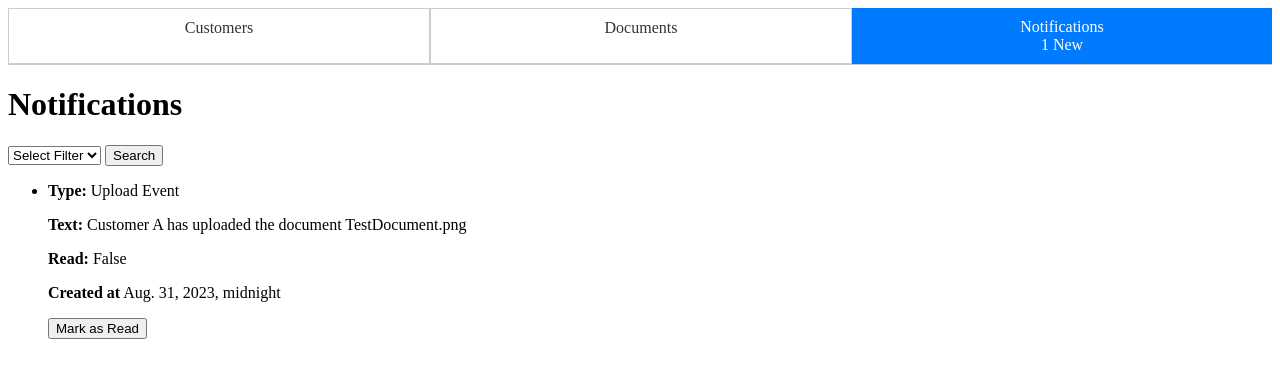
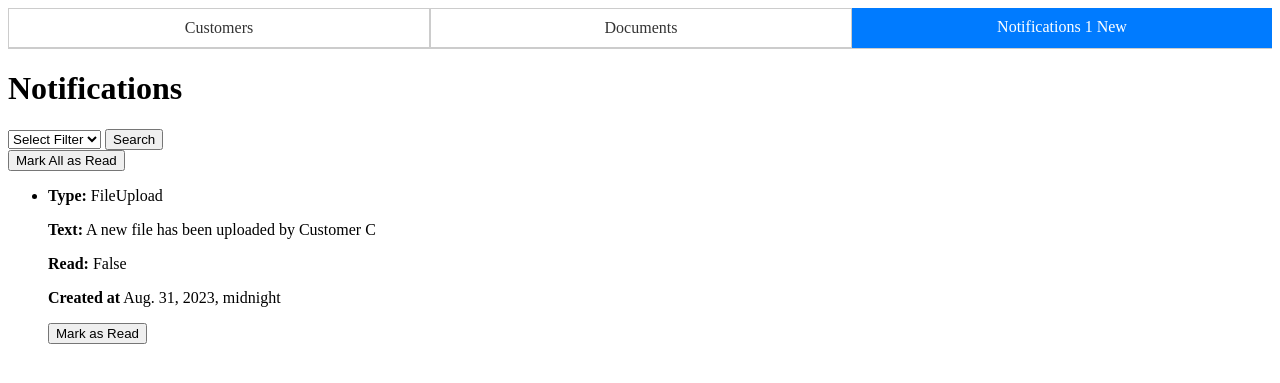
Before and after one commit to Zhunaidm/upload-documents, a Django app: page /documents/notifications/ in a window 1280 px wide. Shown: the top 383 px of the page. Run offline with Django 4.2, Linux system fonts and the light colour scheme; data comes from the database, SQL or seed files in the repository.

```diff
--- a/UploadDocuments/documents/data_access/document_access.py
+++ b/UploadDocuments/documents/data_access/document_access.py
@@ -15,6 +15,10 @@ def get_document_by_url(url):
 def update_document_status_from_url(url, status):
     return Document.objects.filter(presigned_url=url).update(status=status)
 
+def get_customer_email_from_url(url):
+    document = Document.objects.get(presigned_url=url)
+    return document.customer.email
+
 def get_documents_filtered(id, email=None, status="All"):
     query = Q(customer__relationship_manager_id=id)
 
--- a/UploadDocuments/documents/data_access/notification_access.py
+++ b/UploadDocuments/documents/data_access/notification_access.py
@@ -6,6 +6,9 @@ def create_notification(id, type, text):
 
 def update_notification_status(id, read):
     return Notification.objects.filter(pk=id).update(read=read)
+
+def mark_all_rm_notifications_read(id):
+    return Notification.objects.filter(relationship_manager=id).update(read=True)
 
 def get_notifications_by_rm(id, type=None, text=None, read="All"):
     query = Q(relationship_manager=id)
--- a/UploadDocuments/documents/fixtures/seed.json
+++ b/UploadDocuments/documents/fixtures/seed.json
@@ -24,7 +24,7 @@
     },
     {
       "model": "documents.Customer",
-      "pk": 1,
+      "pk": 2,
       "fields": {
         "name": "Test Customer",
         "email": "TestCustomer@test.com",
@@ -66,8 +66,8 @@
       "pk": 1,
       "fields": {
         "relationship_manager": 1,
-        "type": "Upload Event",
-        "text": "Customer A has uploaded the document TestDocument.png",
+        "type": "FileUpload",
+        "text": "A new file has been uploaded by Customer C",
         "read": false,
         "created_at": "2023-08-31T00:00:00Z"
       }
--- a/UploadDocuments/documents/models.py
+++ b/UploadDocuments/documents/models.py
@@ -13,6 +13,9 @@ class FileType(Enum):
     ID = "Identity Document"
     ADDRESS = "Proof of Address"
     OTHER = "Other"
+
+class NotificationType(Enum):
+    FILE_UPLOAD = "FileUpload"
 
 class RelationshipManager(models.Model):
     name = models.CharField(max_length=NAME_MAX_LENGTH)
--- a/UploadDocuments/documents/templates/base.html
+++ b/UploadDocuments/documents/templates/base.html
@@ -37,7 +37,7 @@
     <div class="tabs-container">
         <a class="nav-link" href="{% url 'customer_list' %}">Customers</a>
         <a class="nav-link" href="{% url 'document_list' %}">Documents</a>
-        <a class="nav-link" href="{% url 'notification_list' %}">Notifications <div id="new_notification_count"></div></a>
+        <a class="nav-link" href="{% url 'notification_list' %}">Notifications <span id="new_notification_count"></span></a>
     </div>
 
         <div class="tab-content"  id="customers">
--- a/UploadDocuments/documents/templates/document_list.html
+++ b/UploadDocuments/documents/templates/document_list.html
@@ -51,8 +51,7 @@
                         <p><strong>Name:</strong> {{ document.name }}</p>
                         <p><strong>Type:</strong> {{ document.type }}</p>
                         <p><strong>Status:</strong> {{ document.get_status_display }}</p>
-                        <p><strong>Upload URL:</strong> {{ document.presigned_url }}</p>
-                        <p><strong>Created at</strong> {{ document.created_at }}</p>
+                        <p><strong>Upload URL:</strong> <a href="http://127.0.0.1:8000/documents/upload/{{ document.presigned_url }}">{{ document.presigned_url }}</a></p>                        <p><strong>Created at</strong> {{ document.created_at }}</p>
                     </div>
                 </div>
             </li>
--- a/UploadDocuments/documents/templates/documents/notification_list.html
+++ b/UploadDocuments/documents/templates/documents/notification_list.html
@@ -12,6 +12,12 @@
             </select>
             <button type="submit">Search</button>
         </form>
+
+        <form method="POST" action="{% url 'mark_all_notifications_read' %}">
+            {% csrf_token %}
+            <button type="submit" class="btn btn-primary">Mark All as Read</button>
+        </form>
+
         <ul class="list-group">
         {% for notification in notification_list %}
             <li class="list-group-item">
--- a/UploadDocuments/documents/urls.py
+++ b/UploadDocuments/documents/urls.py
@@ -1,6 +1,6 @@
 from django.urls import path
 
-from .views import CustomerListView, DocumentRequestView, upload_file, NotificationView, create_document_request, mark_notification_read, get_unread_notification_count
+from .views import CustomerListView, DocumentRequestView, upload_file, NotificationView, create_document_request, mark_notification_read, get_unread_notification_count, mark_all_notifications_read
 from django.conf import settings
 from django.conf.urls.static import static
 from django.views.generic import RedirectView
@@ -11,6 +11,7 @@ urlpatterns = [
     path("documents/", DocumentRequestView.as_view(), name="document_list"),
     path("notifications/", NotificationView.as_view(), name="notification_list"),
     path("notifications/read/<str:notification_id>/", mark_notification_read, name="mark_notification_read"),
+    path("notifications/read/all>", mark_all_notifications_read, name="mark_all_notifications_read"),
     path("notifications/unread/", get_unread_notification_count, name="get_unread_notification_count"),
     path("documents/create", create_document_request, name="create_document_request"),
     path("upload/<str:request_id>", upload_file, name="upload_file"),
--- a/UploadDocuments/documents/views.py
+++ b/UploadDocuments/documents/views.py
@@ -1,11 +1,11 @@
 from django.views.generic.list import ListView
 from django.http import HttpResponse, HttpResponseBadRequest, HttpResponseRedirect, JsonResponse
 from django.shortcuts import render
-from .models import Customer, File, Notification, FileType, Document, UploadStatusEnum
+from .models import Customer, File, Notification, FileType, Document, UploadStatusEnum, NotificationType
 from .forms import FileUploadForm, DocumentRequestForm
 from .data_access.customer_access import get_customer_by_email, get_customers_by_rm
-from .data_access.document_access import update_document_status_from_url, get_documents_filtered, get_rm_by_document
-from .data_access.notification_access import create_notification, get_notifications_by_rm, update_notification_status, get_unread_notifications_by_rm_count
+from .data_access.document_access import update_document_status_from_url, get_documents_filtered, get_rm_by_document, get_customer_email_from_url
+from .data_access.notification_access import create_notification, get_notifications_by_rm, update_notification_status, get_unread_notifications_by_rm_count, mark_all_rm_notifications_read
 from .utilities import generate_presigned_url, check_valid_upload_request
 import logging
 
@@ -26,8 +26,8 @@ def upload_file(request, request_id):
             update_document_status_from_url(
                 request_id, UploadStatusEnum.COMPLETED)
             # Create notification for RM of the customer
-            create_notification(id=get_rm_by_document(request_id), type="FileUpload",
-                                text="A new file has been uploaded by Customer {}")
+            create_notification(id=get_rm_by_document(request_id), type=NotificationType.FILE_UPLOAD.value,
+                                text=f"A new file has been uploaded by Customer {get_customer_email_from_url(request_id)}")
             return HttpResponse("Successfully Uploaded File.")
     # Render Upload form
     else:
@@ -55,11 +55,13 @@ def mark_notification_read(request, notification_id):
     update_notification_status(id=notification_id, read=True)
     return HttpResponseRedirect(request.META['HTTP_REFERER'])
 
+def mark_all_notifications_read(request):
+    mark_all_rm_notifications_read(id=RM_ID)
+    return HttpResponseRedirect(request.META['HTTP_REFERER'])
+
 def get_unread_notification_count(request):
     unread_count = get_unread_notifications_by_rm_count(id=RM_ID)
     return JsonResponse({"unread_count" : unread_count})
-
-
 
 class CustomerListView(ListView):
     model = Customer
```
